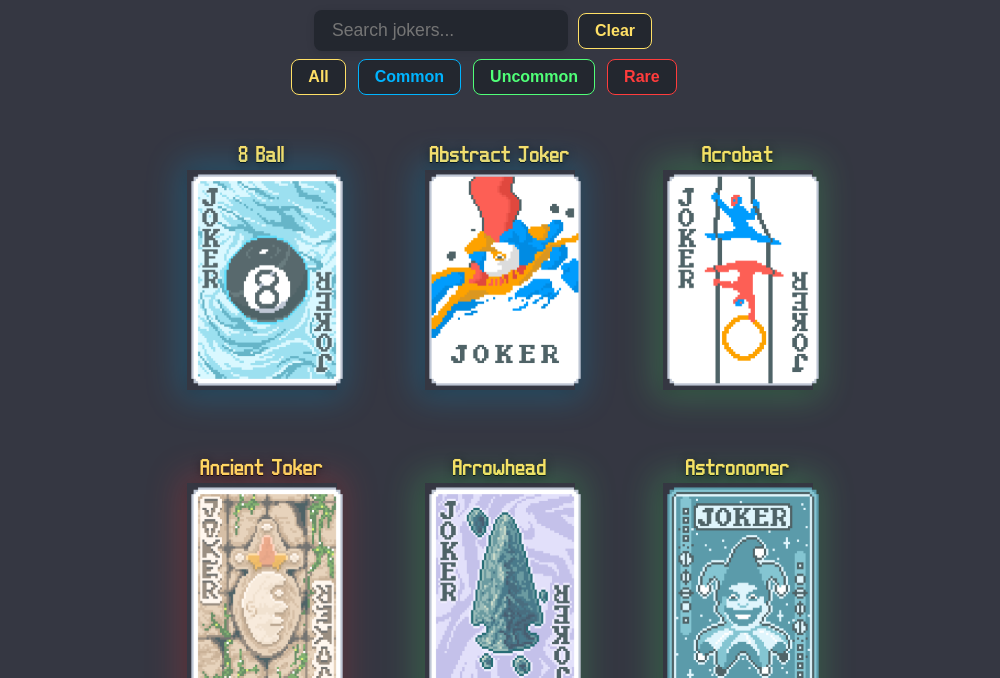
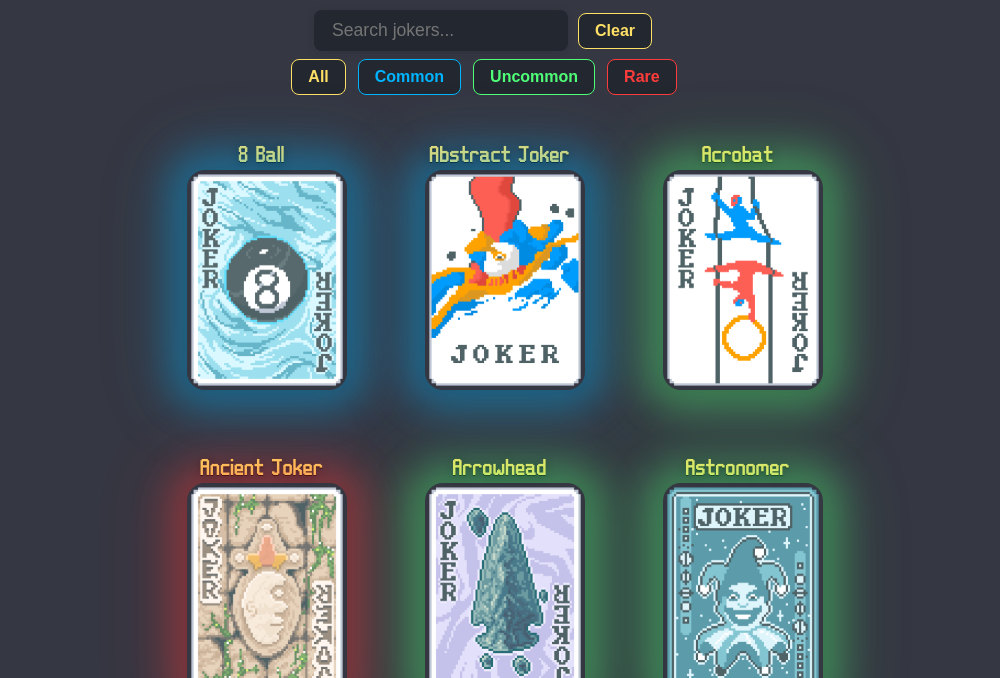
Before and after one commit to Brother0at/Balatro-Gold-Sticker-Tracker, an Electron app: page index.html in a window 1000 px wide. Shown: the part 130-808 px from the top of the page. Drawn offline with Linux system fonts and the light colour scheme; no server answers.

Commit message:
Improve joker card glow: soft, card-shaped, non-rectangular glow effect

```diff
--- a/index.html
+++ b/index.html
@@ -96,6 +96,47 @@
     .joker-img:hover {
       filter: brightness(0.88) contrast(1.12) saturate(1.04);
     }
+    /* Hide scrollbars for all browsers */
+    html, body {
+      scrollbar-width: none; /* Firefox */
+      -ms-overflow-style: none; /* IE and Edge */
+      overflow: hidden !important;
+    }
+    html::-webkit-scrollbar, body::-webkit-scrollbar {
+      display: none; /* Chrome, Safari, Opera */
+    }
+    /* Optionally, allow scrolling but hide scrollbars visually */
+    #app {
+      scrollbar-width: none;
+      -ms-overflow-style: none;
+    }
+    #app::-webkit-scrollbar {
+      display: none;
+    }
+    /* Joker card glow: soft, non-rectangular, emanating from card sides only */
+    .joker-card {
+      box-shadow:
+        0 0 36px 18px rgba(0,180,255,0.32), /* main glow */
+        0 0 64px 32px rgba(0,180,255,0.12), /* outer glow */
+        0 2px 12px 0 rgba(0,0,0,0.18);
+      border-radius: 18px;
+      background: none;
+      position: relative;
+      z-index: 1;
+      /* Remove default border/background */
+    }
+    .joker-card.green-glow {
+      box-shadow:
+        0 0 36px 18px rgba(80,255,120,0.32),
+        0 0 64px 32px rgba(80,255,120,0.12),
+        0 2px 12px 0 rgba(0,0,0,0.18);
+    }
+    .joker-card.red-glow {
+      box-shadow:
+        0 0 36px 18px rgba(255,60,60,0.32),
+        0 0 64px 32px rgba(255,60,60,0.12),
+        0 2px 12px 0 rgba(0,0,0,0.18);
+    }
   </style>
 </head>
 <body style="background: #353742;">
--- a/jokers_progress.json
+++ b/jokers_progress.json
@@ -27,7 +27,7 @@
   {
     "name": "Astronomer",
     "file": "Assets/Joker Images/Jokers/Standard and Special/Astronomer.png",
-    "gold": true
+    "gold": false
   },
   {
     "name": "Banner",
@@ -272,7 +272,7 @@
   {
     "name": "Golden Ticket",
     "file": "Assets/Joker Images/Jokers/Standard and Special/Golden_Ticket.png",
-    "gold": false
+    "gold": true
   },
   {
     "name": "Greedy Joker",
--- a/renderer.js
+++ b/renderer.js
@@ -258,18 +258,20 @@ function renderJokers(filter = "", goldFilter = "all", rarityFilter = "all") {
     cardWrapper.style.width = "150px";
     cardWrapper.style.height = "220px";
     cardWrapper.style.cursor = "pointer";
-    // Add faint blue glow for select jokers
-    if (blueGlowJokers.includes(joker.name)) {
-      cardWrapper.style.boxShadow = "0 0 32px 8px rgba(0,180,255,0.22), 0 2px 12px 0 rgba(0,0,0,0.18)";
-    } else if (greenGlowJokers.includes(joker.name)) {
-      cardWrapper.style.boxShadow = "0 0 32px 8px rgba(80,255,120,0.22), 0 2px 12px 0 rgba(0,0,0,0.18)";
-    } else if (redGlowJokers.includes(joker.name)) {
-      cardWrapper.style.boxShadow = "0 0 32px 8px rgba(255,60,60,0.22), 0 2px 12px 0 rgba(0,0,0,0.18)";
-    }
+    cardWrapper.style.overflow = "visible"; // Allow glow to extend outside
+    cardWrapper.style.background = "none";
+    // Remove boxShadow from cardWrapper
 
     // Joker image
     const image = document.createElement("img");
     image.className = "joker-card";
+    if (blueGlowJokers.includes(joker.name)) {
+      image.classList.add("blue-glow");
+    } else if (greenGlowJokers.includes(joker.name)) {
+      image.classList.add("green-glow");
+    } else if (redGlowJokers.includes(joker.name)) {
+      image.classList.add("red-glow");
+    }
     image.src = joker.file;
     image.alt = joker.name;
     image.style.width = "160px";
@@ -277,6 +279,8 @@ function renderJokers(filter = "", goldFilter = "all", rarityFilter = "all") {
     image.style.position = "relative";
     image.style.display = "block";
     image.style.marginBottom = "0";
+    image.style.borderRadius = "18px";
+    image.style.zIndex = "2";
     cardWrapper.appendChild(image);
 
     // Gold sticker (if gold)
```
Also changed, not shown: 1 other file.
